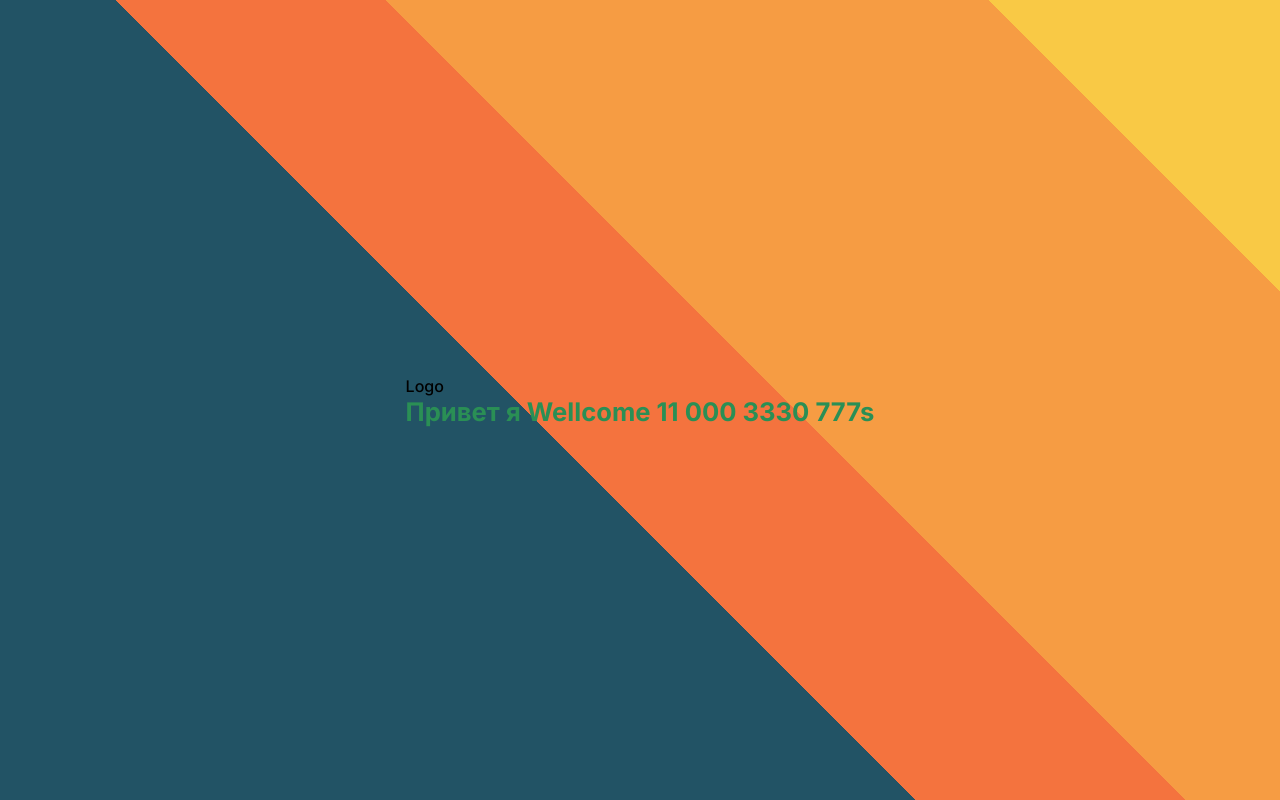
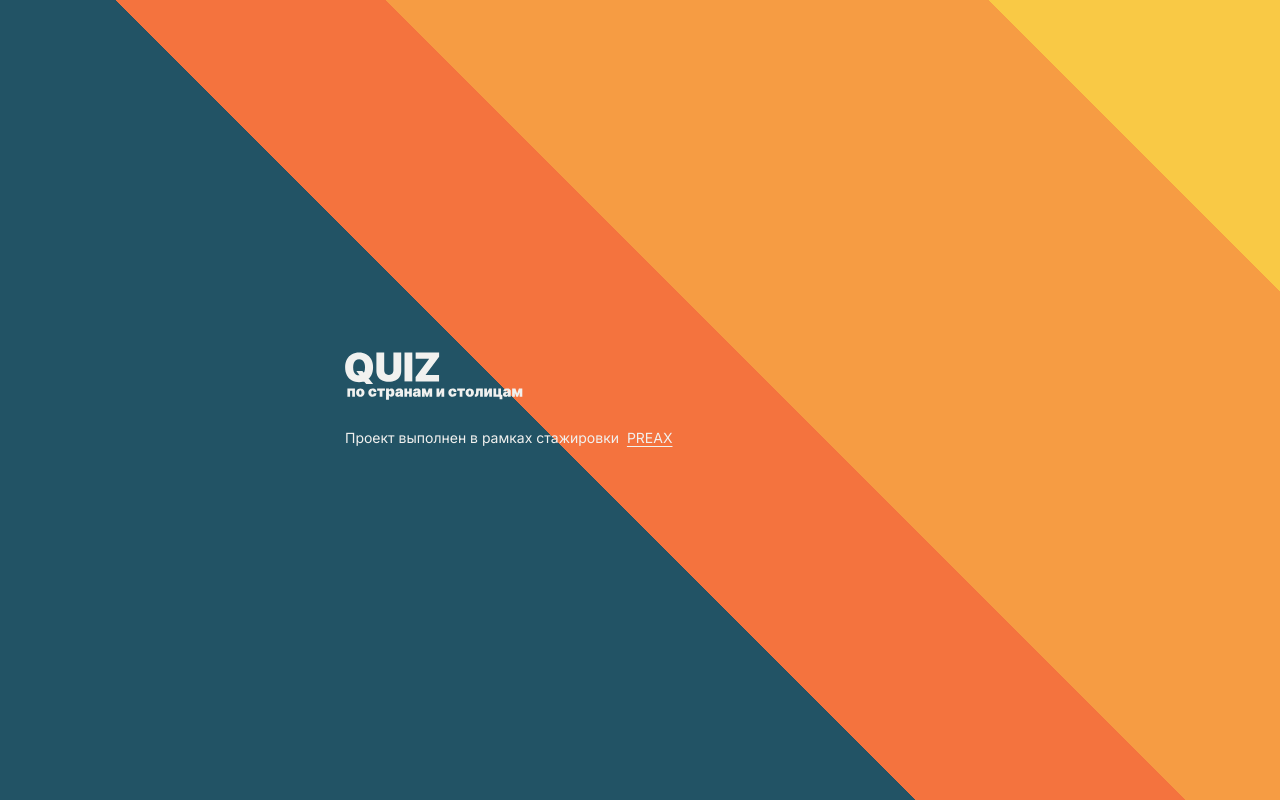
Before and after one commit to BRIT47rus/quizOnVUE3, a Vue app: page / in a window 1280 px wide. Built offline with nearby package versions, Linux system fonts and the light colour scheme.

Commit message:
Разнес header и footer

```diff
--- a/src/assets/global.css
+++ b/src/assets/global.css
@@ -61,4 +61,5 @@ body {
     rgb(246, 156, 67) 86%,
     rgb(249, 201, 69) 86%
   );
+  color: var(--bg);
 }
--- a/src/assets/variables.css
+++ b/src/assets/variables.css
@@ -9,7 +9,7 @@
 
   --spaccing-x: clamp(16px, 2vw, 32px);
   --spaccing-l: clamp(8px, 2vw, 16px);
-
+  --gap-m: 16px;
   --font-h-weigth: 700;
   --font-span-m-weigth: 400;
   --font-span-s-weigth: 400;
--- /dev/null
+++ b/src/components/Footer.vue
@@ -0,0 +1,37 @@
+<template>
+  <footer className="footer">
+    <span>
+      Проект выполнен в рамках стажировки&nbsp;
+      <a
+        href="https://preax.ru"
+        rel="noopener noreffer"
+        target="_blank"
+        className="link"
+        aria-label="Переход на сайт Preax"
+      >
+        PREAX
+      </a>
+    </span>
+  </footer>
+</template>
+
+<script setup></script>
+
+<style scoped>
+.footer {
+  display: flex;
+  align-items: end;
+  font-size: 14px;
+  color: var(--color-bg);
+  font-weight: var(--font-span-m-weigth);
+  @media (width < 768px) {
+    & {
+      font-size: 10px;
+    }
+  }
+}
+.link {
+  text-decoration: underline;
+  text-underline-offset: 3px;
+}
+</style>
--- /dev/null
+++ b/src/components/Header.vue
@@ -0,0 +1,14 @@
+<template>
+  <header className=" header">
+    <a href="#"><img src="/logo.svg" alt="Логотип" aria-hidden="true" width="178" height="48" /></a>
+  </header>
+</template>
+
+<script setup></script>
+
+<style scoped>
+.header {
+  display: flex;
+  align-items: center;
+}
+</style>
--- a/src/layouts/AppLayout.vue
+++ b/src/layouts/AppLayout.vue
@@ -1,15 +1,24 @@
 <template>
-  <div>
-    <header>Logo</header>
+  <div className="app">
+    <Header />
     <Card>
       <WellcomeView />
     </Card>
-    <footer></footer>
+    <Footer />
   </div>
 </template>
 <script setup>
 import Card from '@/components/Card.vue';
 import WellcomeView from '@/views/WellcomeView.vue';
+import Header from '@/components/Header.vue';
+import Footer from '@/components/Footer.vue';
 </script>
 
-<style scoped></style>
+<style scoped>
+.app {
+  display: grid;
+  grid-template-rows: 48px 1fr 16px;
+  grid-template-columns: minmax(343px, 590px);
+  gap: var(--gap-m);
+}
+</style>
--- a/src/views/WellcomeView.vue
+++ b/src/views/WellcomeView.vue
@@ -1,14 +1,10 @@
 <template>
-  <section class="section">Привет я Wellcome 11 000 3330 777s</section>
+  <section class="section"></section>
 </template>
 
 <script setup></script>
 
 <style scoped>
 .section {
-  font-weight: var(--font-h-weigth);
-  font-size: var(--font-h-size);
-  line-height: var(--font-h-lh);
-  color: var(--acces-color);
 }
 </style>
```
Also changed, not shown: public/logo.svg (added), src/assets/normalize.css.
